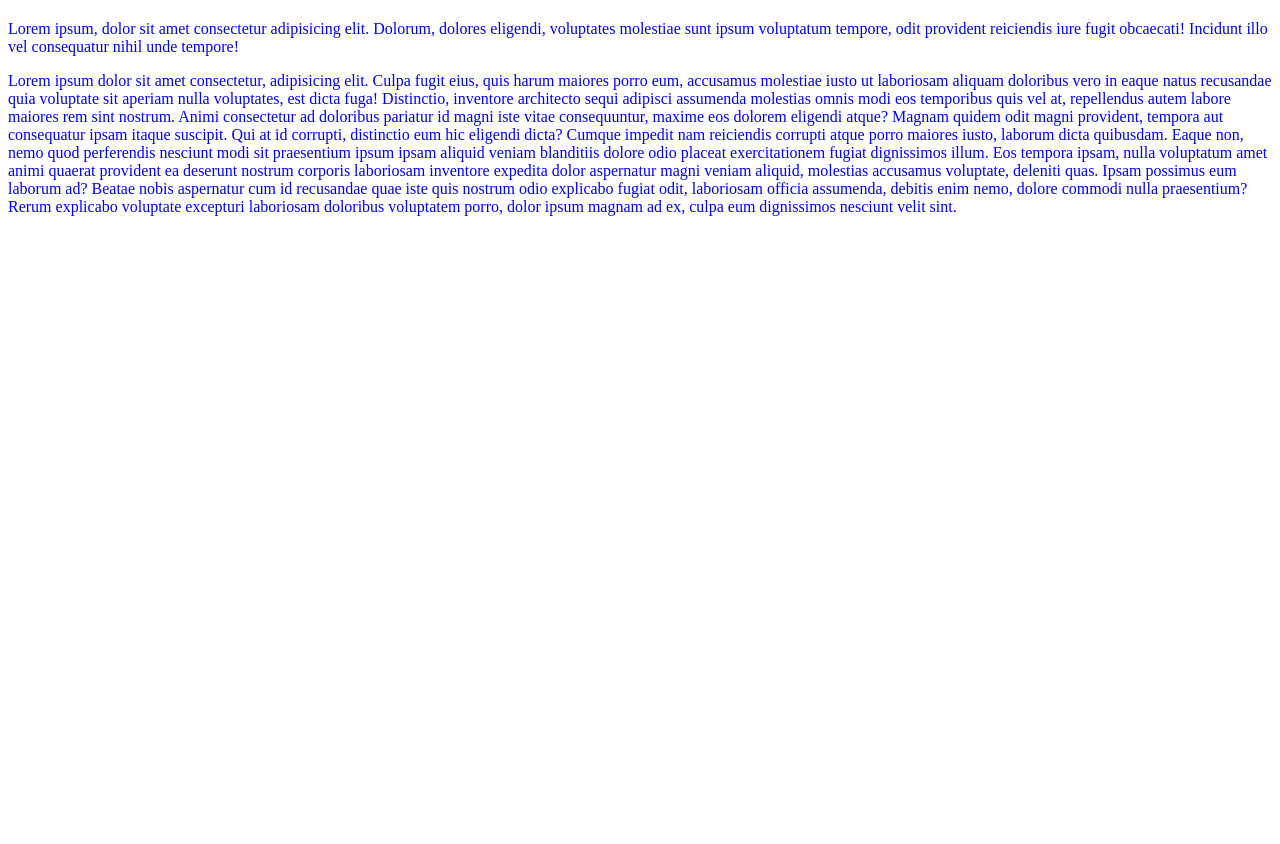
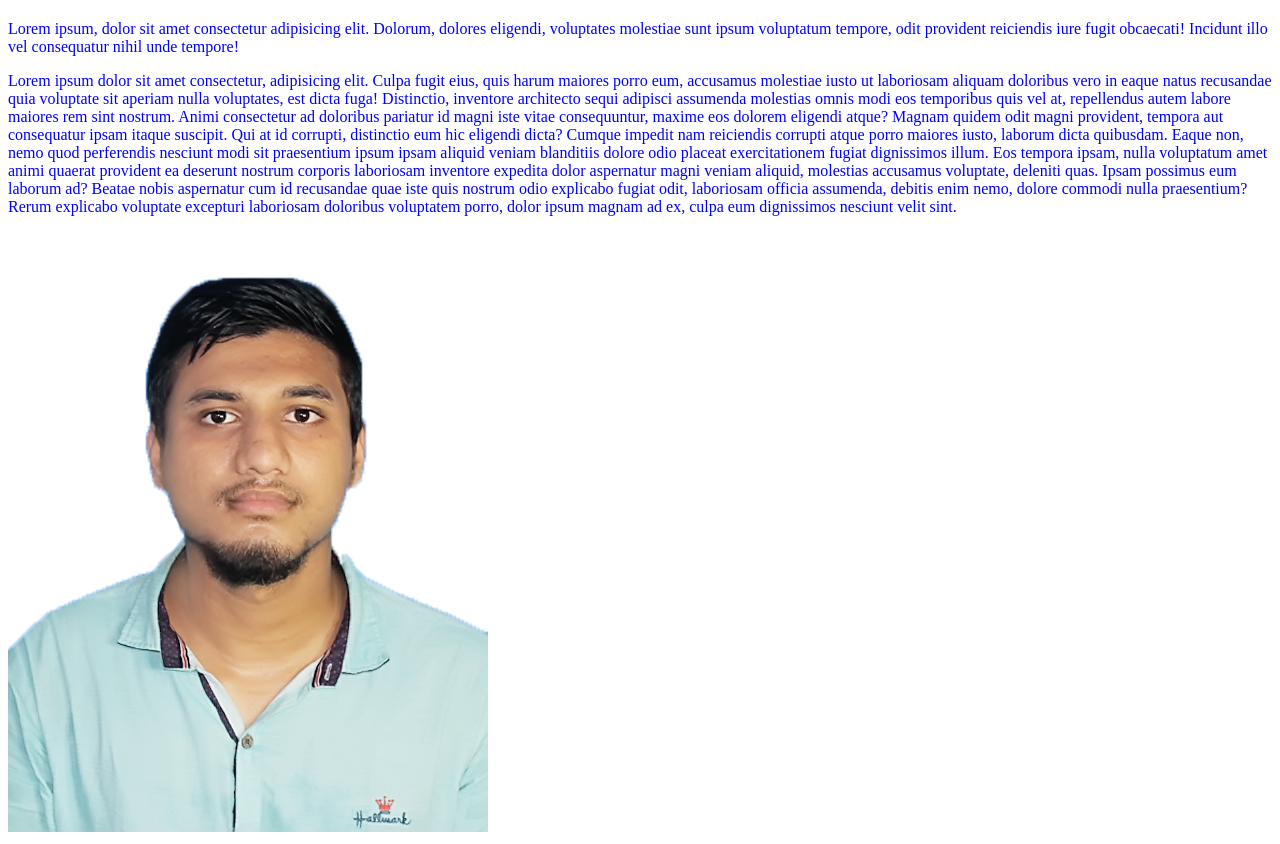
Before and after one commit to shahadat4536/my-first-repo, a plain HTML site: page index.html in a window 1280 px wide. Shown: the part 608-1452 px from the top of the page. Before the commit the page ends 840 px from the top, so only its background shows below. Drawn offline with Linux system fonts and the light colour scheme.

Commit message:
image add

```diff
--- a/index.html
+++ b/index.html
@@ -13,5 +13,7 @@
     <img src="shahadat-8.jpg" alt="">
     <p>Lorem ipsum, dolor sit amet consectetur adipisicing elit. Dolorum, dolores eligendi, voluptates molestiae sunt ipsum voluptatum tempore, odit provident reiciendis iure fugit obcaecati! Incidunt illo vel consequatur nihil unde tempore!</p>
     <p>Lorem ipsum dolor sit amet consectetur, adipisicing elit. Culpa fugit eius, quis harum maiores porro eum, accusamus molestiae iusto ut laboriosam aliquam doloribus vero in eaque natus recusandae quia voluptate sit aperiam nulla voluptates, est dicta fuga! Distinctio, inventore architecto sequi adipisci assumenda molestias omnis modi eos temporibus quis vel at, repellendus autem labore maiores rem sint nostrum. Animi consectetur ad doloribus pariatur id magni iste vitae consequuntur, maxime eos dolorem eligendi atque? Magnam quidem odit magni provident, tempora aut consequatur ipsam itaque suscipit. Qui at id corrupti, distinctio eum hic eligendi dicta? Cumque impedit nam reiciendis corrupti atque porro maiores iusto, laborum dicta quibusdam. Eaque non, nemo quod perferendis nesciunt modi sit praesentium ipsum ipsam aliquid veniam blanditiis dolore odio placeat exercitationem fugiat dignissimos illum. Eos tempora ipsam, nulla voluptatum amet animi quaerat provident ea deserunt nostrum corporis laboriosam inventore expedita dolor aspernatur magni veniam aliquid, molestias accusamus voluptate, deleniti quas. Ipsam possimus eum laborum ad? Beatae nobis aspernatur cum id recusandae quae iste quis nostrum odio explicabo fugiat odit, laboriosam officia assumenda, debitis enim nemo, dolore commodi nulla praesentium? Rerum explicabo voluptate excepturi laboriosam doloribus voluptatem porro, dolor ipsum magnam ad ex, culpa eum dignissimos nesciunt velit sint.</p>
+
+    <img src="shahadat-7.png" alt="">
 </body>
 </html>
```
